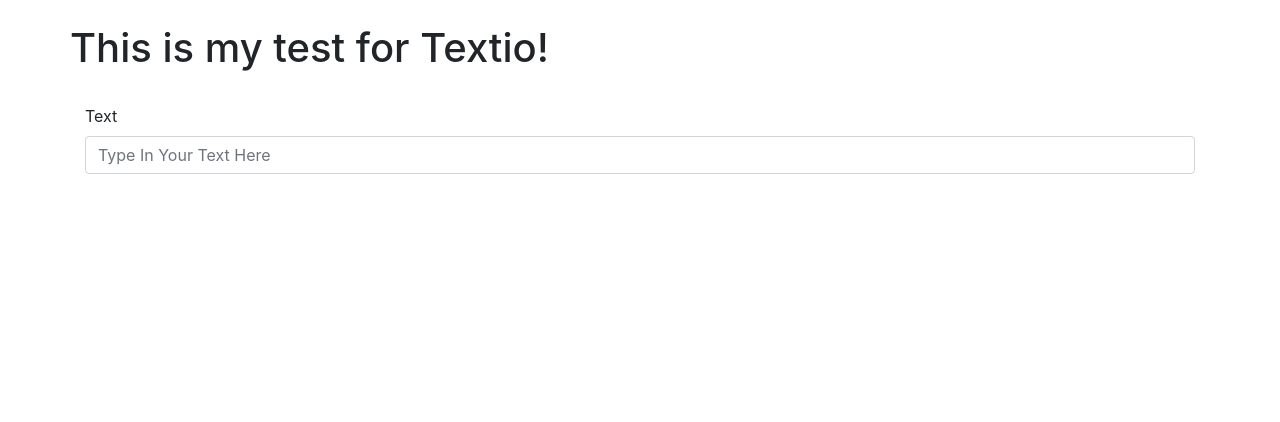
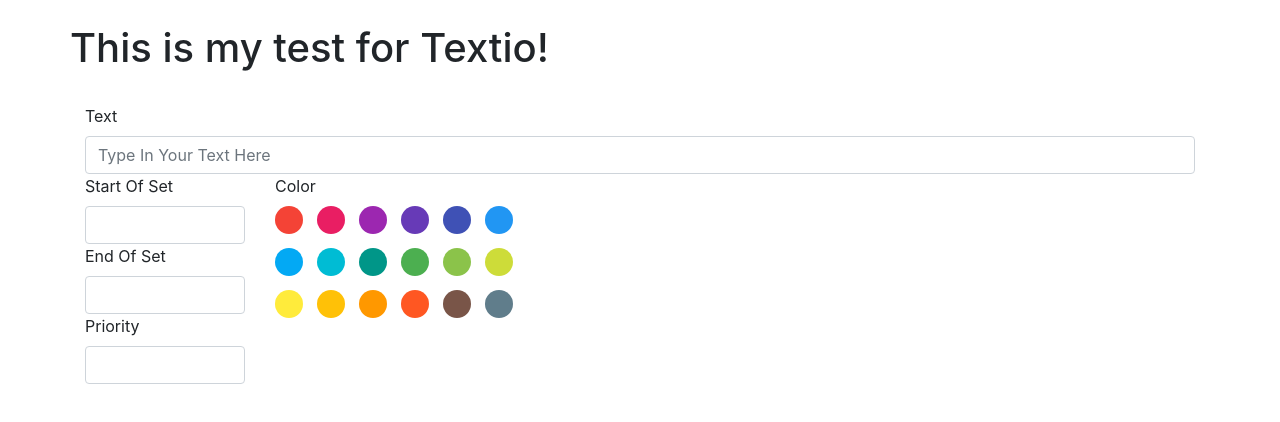
Before and after one commit to Brandoncyu/highlight-priority, a React (Create React App) app: page / in a window 1280 px wide. Shown: the top 422 px of the page. Built offline with nearby package versions, Linux system fonts and the light colour scheme.

Commit message:
added highlights

```diff
--- a/package.json
+++ b/package.json
@@ -5,6 +5,7 @@
   "dependencies": {
     "bootstrap": "^4.1.3",
     "react": "^16.6.3",
+    "react-color": "^2.14.1",
     "react-dom": "^16.6.3",
     "react-scripts": "2.1.1",
     "reactstrap": "^6.5.0"
--- a/src/App.js
+++ b/src/App.js
@@ -1,13 +1,14 @@
 import React, { Component } from 'react';
-import logo from './logo.svg';
 import { Button, Form, Label, Input, FormText, Container, Row, Col } from 'reactstrap';
+import Highlights from './components/highlights'
 import './App.css';
 
 class App extends Component {
   constructor(props){
     super(props)
     this.state = {
-      text: ''
+      text: '',
+      highlights: []
     }
   }
 
@@ -28,6 +29,7 @@
                 placeholder="Type In Your Text Here"
                 value={this.state.text}
                 onChange={e => this.setState({text: e.target.value})} />
+              <Highlights />
             </Form>
           </Col>
         </Row>
--- /dev/null
+++ b/src/components/highlights.js
@@ -0,0 +1,63 @@
+import React, { Component } from 'react';
+import { CirclePicker } from 'react-color';
+import { Button, Form, Label, Input, FormGroup, Container, Row, Col } from 'reactstrap';
+
+class Highlights extends Component {
+  constructor(props){
+    super(props)
+    this.state = {
+      startOffset: '',
+      endOffset: '',
+      background: '',
+      priority: ''
+    }
+  }
+
+  handleChangeComplete = (color) => {
+    this.setState({ background: color.hex });
+  };
+
+  render() {
+    return (
+      <FormGroup>
+        <Row>
+          <Col xl="2">
+            <Label htmlFor="user-text">Start Of Set</Label>
+            <Input
+              type="number"
+              name="highlight-startOffset"
+              id="highlight-startOffset"
+              value={this.state.startOffset}
+              onChange={e => this.setState({startOffset: e.target.value})} />
+              <Label htmlFor="user-text">End Of Set</Label>
+              <Input
+                type="number"
+                name="user-endOffset"
+                id="user-endOffset"
+                value={this.state.endOffset}
+                onChange={e => this.setState({endOffset: e.target.value})} />
+                <Label htmlFor="user-text">Priority</Label>
+                <Input
+                  type="number"
+                  name="highlight-priority"
+                  id="highlight-priority"
+                  value={this.state.priority}
+                  onChange={e => this.setState({priority: e.target.value})} />
+          </Col>
+
+          <Col>
+            <Label>Color</Label>
+            <CirclePicker
+              id="user-color"
+              color={ this.state.background }
+              onChangeComplete={ this.handleChangeComplete }
+            />
+          </Col>
+
+        </Row>
+      </FormGroup>
+    );
+  }
+}
+
+export default Highlights;
```
Also changed, not shown: 1 other file (tests, documents, lock files or other folders).
